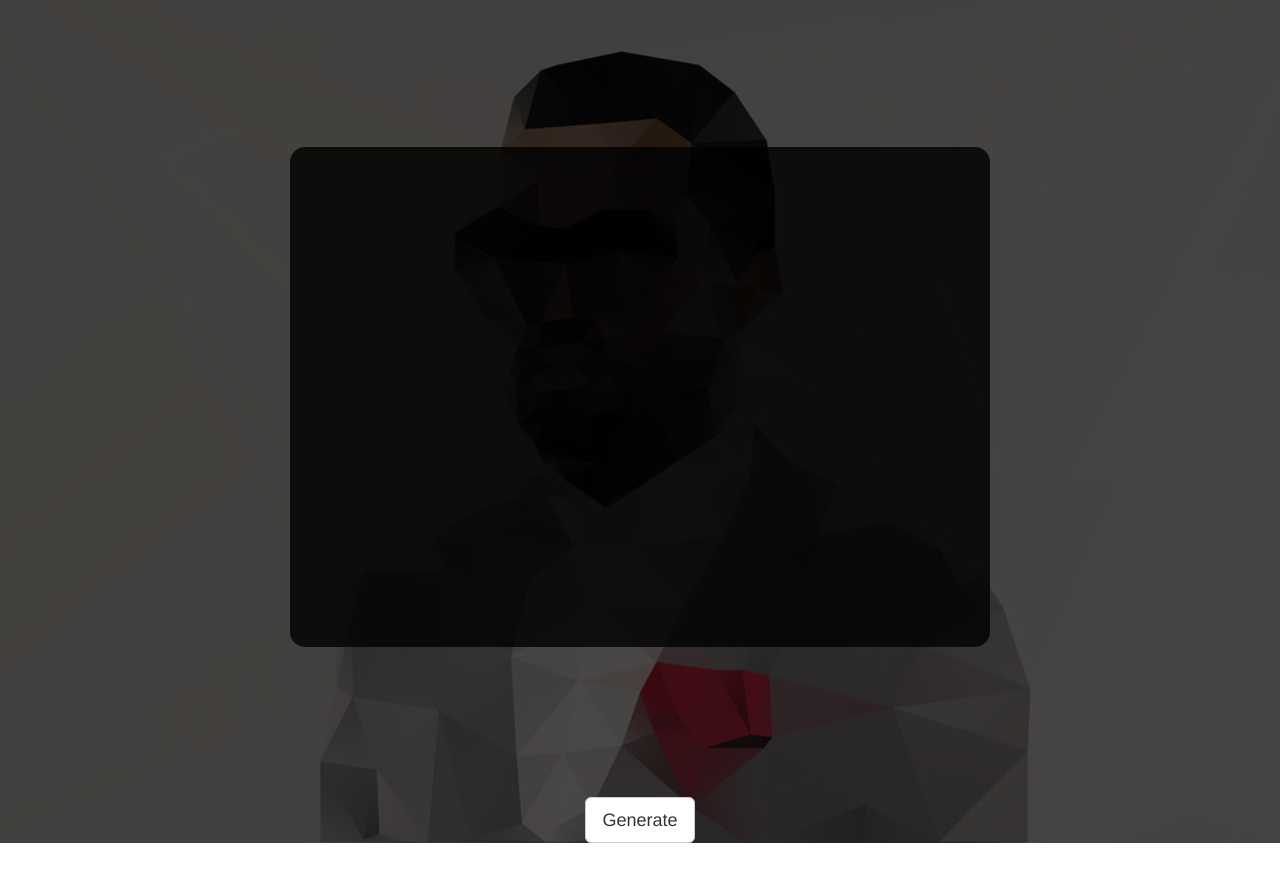
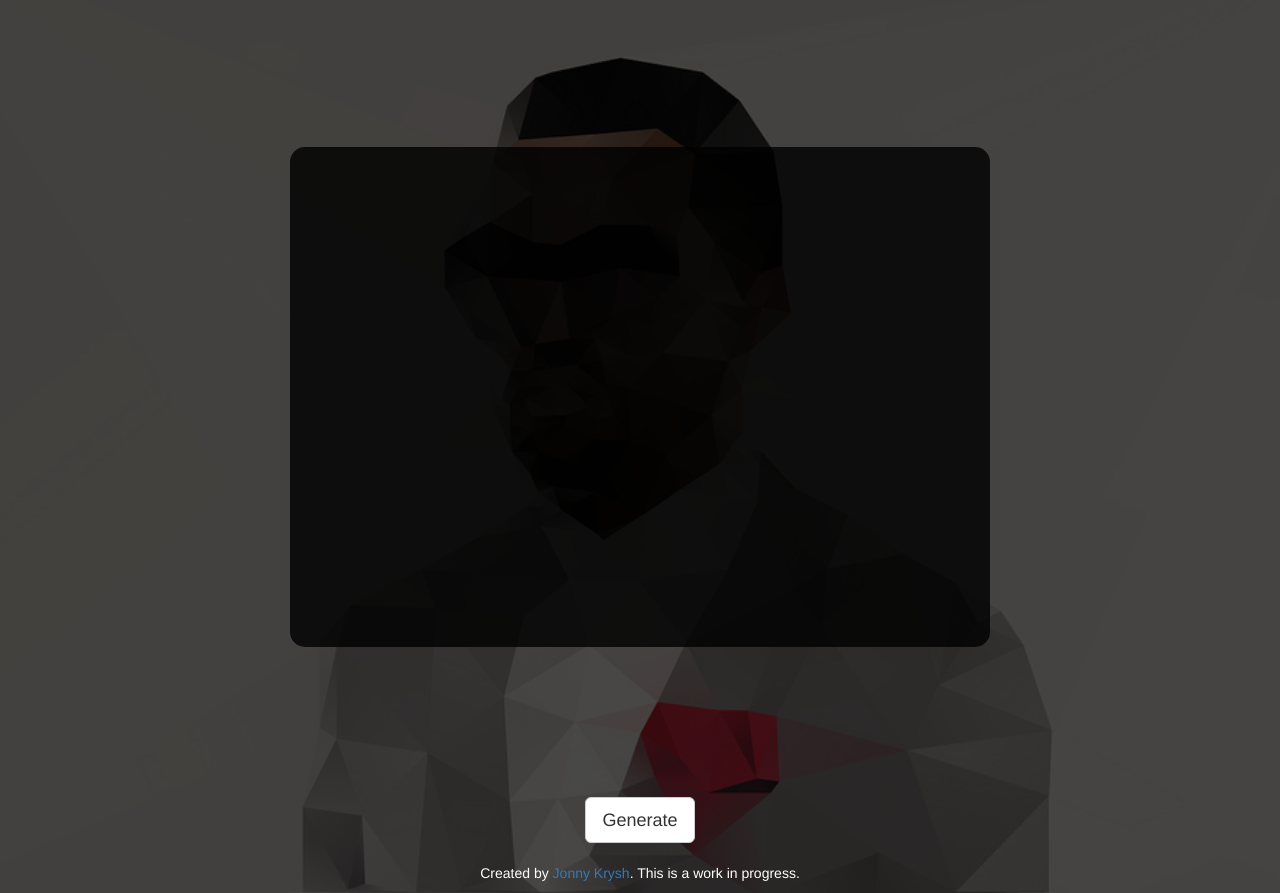
Before and after one commit to jonnykry/MBDTLIG, a plain HTML site: page index.html in a window 1280 px wide. Shown: the part 63-956 px from the top of the page. Before the commit the page ends 906 px from the top, so only its background shows below. Drawn offline with nearby package versions, Linux system fonts and the light colour scheme.

Commit message:
Footer and calling it quits for the night.

```diff
--- a/index.html
+++ b/index.html
@@ -34,6 +34,8 @@
             </div>
 
             <button type="button" class="btn btn-default btn-lg generate">Generate</button>
+
+            <p><br>Created by <a href="http://jonnykrysh.me">Jonny Krysh</a>.  This is a work in progress.</p>
         </div>
     </section>
     <!-- Include all compiled plugins (below), or include individual files as needed -->
```
